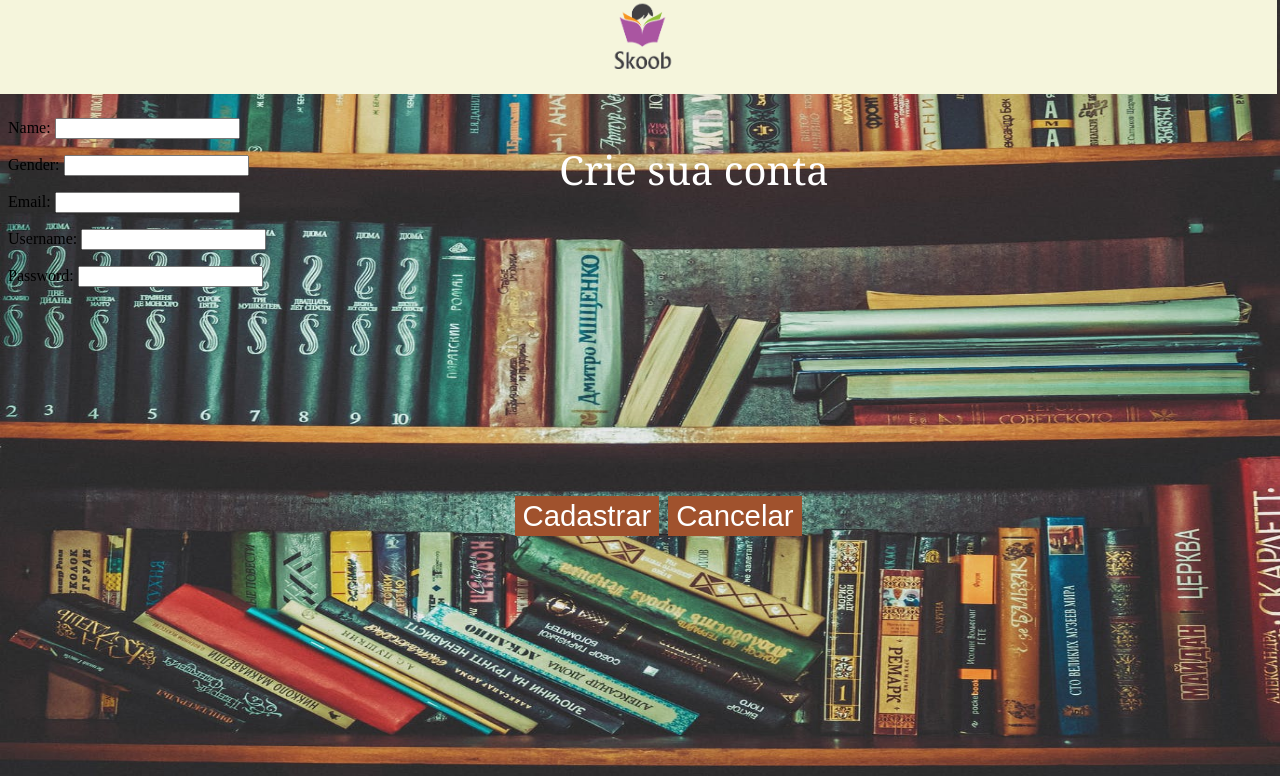
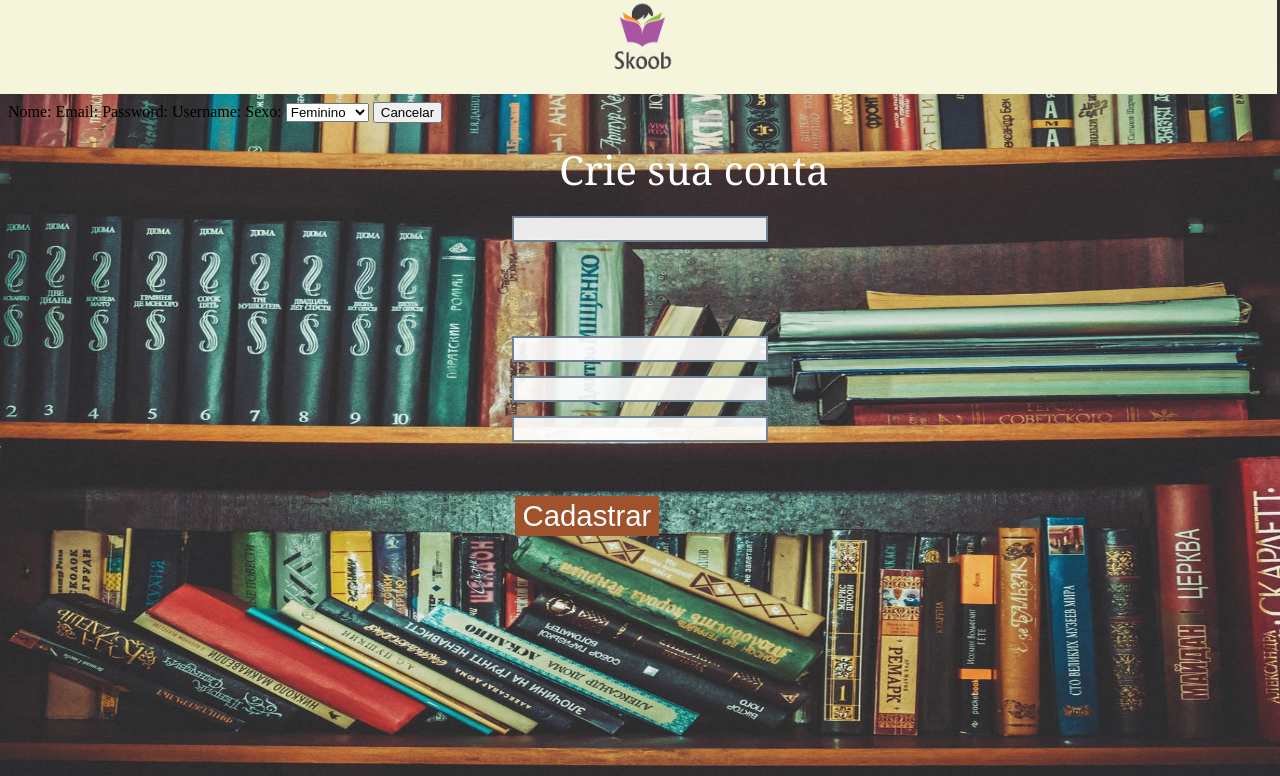
Before and after one commit to fernandasj/skoob-site, a Django app: page /users/register/ in a window 1280 px wide. Shown: the top 776 px of the page. Run offline with Django 3.2, Linux system fonts and the light colour scheme.

Commit message:
Cadastro usuario

```diff
--- a/skoob/urls.py
+++ b/skoob/urls.py
@@ -15,9 +15,11 @@
 """
 from django.contrib import admin
 from django.urls import path, include
+from django.views.generic.base import TemplateView
 
 urlpatterns = [
     path('admin/', admin.site.urls),
+    path('home/', TemplateView.as_view(template_name='home.html'), name='home'),
     path('accounts/', include('django.contrib.auth.urls')),
     path('users/', include('users.urls', namespace='users')),
 
--- a/templates/home.html
+++ b/templates/home.html
@@ -4,9 +4,9 @@
 {% block content %}
 {% if user.is_authenticated %}
   Hi {{ user.username }}!
-  <p><a href="{% url 'users:accounts/logout' %}">logout</a></p>
+  <p><a href="{% url 'logout' %}">logout</a></p>
 {% else %}
   <p>You are not logged in</p>
-  <a href="{% url 'users:accounts/login' %}">login</a>
+  <a href="{% url 'login' %}">login</a>
 {% endif %}
 {% endblock %}
--- a/templates/registration/cadastro.html
+++ b/templates/registration/cadastro.html
@@ -4,16 +4,13 @@
           <meta charset="utf-8">
           <title>{% block title %}Register User{% endblock %}</title>
           <link rel="stylesheet" href="{% static 'css/cadastro.css' %}">
-          <!-- <link rel="stylesheet" href="{% static 'css/reseting.css' %}"> -->
      </head>
      <body>
           <div id="topo"><img src="{% static 'imagens/logo.png' %}" width="6%" heigth="6%" id="logo">
           </div>
           <p ID="TITULO">Crie sua conta</p>
-          <form action="{% url 'users:registerUser' %}" method="post">
-               {% csrf_token %}
-               {{ form.as_p }}
-               <!-- <label for="name">Nome:</label>
+          <form action="{% url 'users:registerUser' %}" method="post">{% csrf_token %}
+               <label for="name">Nome:</label>
           	<input class="entradas" id="nome" type="text" name="name">
 
                <label for="email">Email:</label>
@@ -24,13 +21,17 @@
 
                <label for="username">Username:</label>
                <input class="entradas" id="confSenha" type="text" name="username">
- -->
-               <!-- <label for="gender">Sexo:</label>
-               <input class="entradas" id="feminino" type="radio" id="feminino" value="faminino" name="gender"><p id="F">Feminino</p>
-               <input class="entradas" id="masculino" type="radio" id="masculino" value="masculino" name="gender><p id="M">Masculino</p> -->
+
+               <label for="gender">Sexo:</label>
+               <select name="gender">
+                 <option value="Feminino">Feminino</option>
+                 <option value="Masculino">Masculino</option>
+               </select>
 
                <input type="submit" name="cadastrar" value="Cadastrar" id="cadastrar" class="botoes">
-               <input type="button" name="cancelar" value="Cancelar" id="cancelar" class="botoes" formaction="/" formmethod="post">
+               <a href="{% url 'users:login' %}">
+                    <input type="button" name="cancelar" value="Cancelar" id="cancelar">
+               </a>
           </form>
      </body>
 </html>
--- a/users/urls.py
+++ b/users/urls.py
@@ -1,12 +1,9 @@
 from django.urls import path, include
-from django.views.generic.base import TemplateView
-
 from .views import registerUser
-
 
 app_name = 'users'
 urlpatterns = [
-    path('', TemplateView.as_view(template_name='home.html'), name='home'),
+
     path('accounts/', include('django.contrib.auth.urls')),
     path('register/', registerUser, name='registerUser'),
 ]
```
Also changed, not shown: db.sqlite3.
